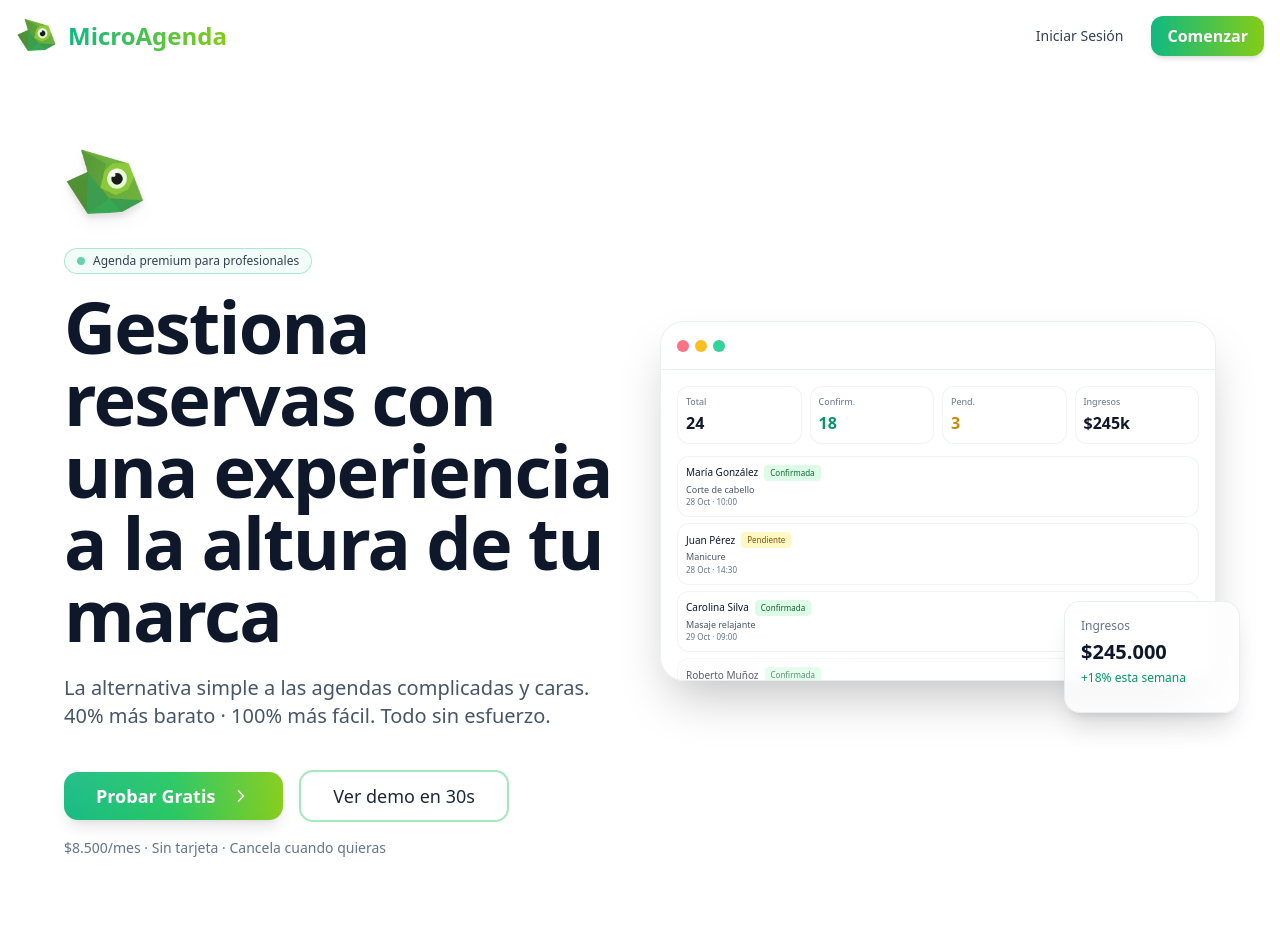
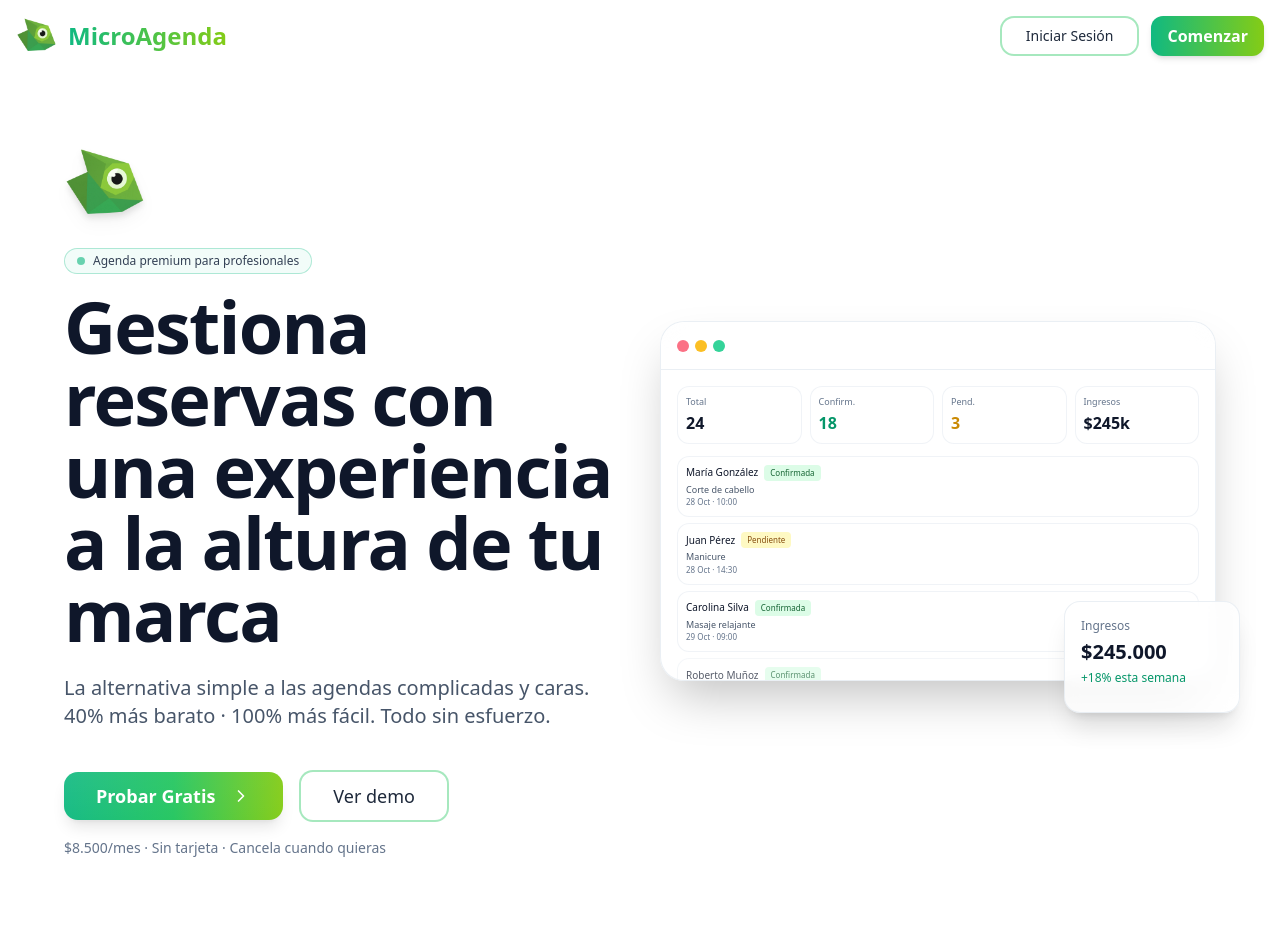
Before and after one commit to marcelocoliqueo/microagenda.cl, a Next.js app: page / in a window 1280 px wide. Shown: the top 952 px of the page. Built offline with nearby package versions, Linux system fonts and the light colour scheme.

Commit message:
style: Uniformar botones del navbar - Actualizar 'Iniciar Sesión' con estilo outline matching 'Ver demo' - Acortar texto de 'Ver demo en 30s' a 'Ver demo'

```diff
--- a/app/page.tsx
+++ b/app/page.tsx
@@ -518,7 +518,7 @@ function HeroPremium() {
                     variant="outline"
                     className="w-full border-2 border-[rgb(var(--brand-mid))]/40 hover:border-[rgb(var(--brand-mid))] text-slate-800 px-8 py-5 sm:py-6 text-lg sm:text-lg font-medium rounded-[14px]"
                   >
-                    Ver demo en 30s
+                    Ver demo
                   </Button>
                 </Link>
               </div>
@@ -780,7 +780,7 @@ export default function HomePage() {
             </Link>
             <div className="flex items-center gap-2 sm:gap-3">
               <Link href="/login">
-                <Button variant="ghost" className="hidden sm:inline-flex text-slate-700 hover:text-primary">
+                <Button variant="outline" className="hidden sm:inline-flex border-2 border-[rgb(var(--brand-mid))]/40 hover:border-[rgb(var(--brand-mid))] text-slate-800 px-4 sm:px-6 font-medium rounded-[14px]">
                   Iniciar Sesión
                 </Button>
               </Link>
```
